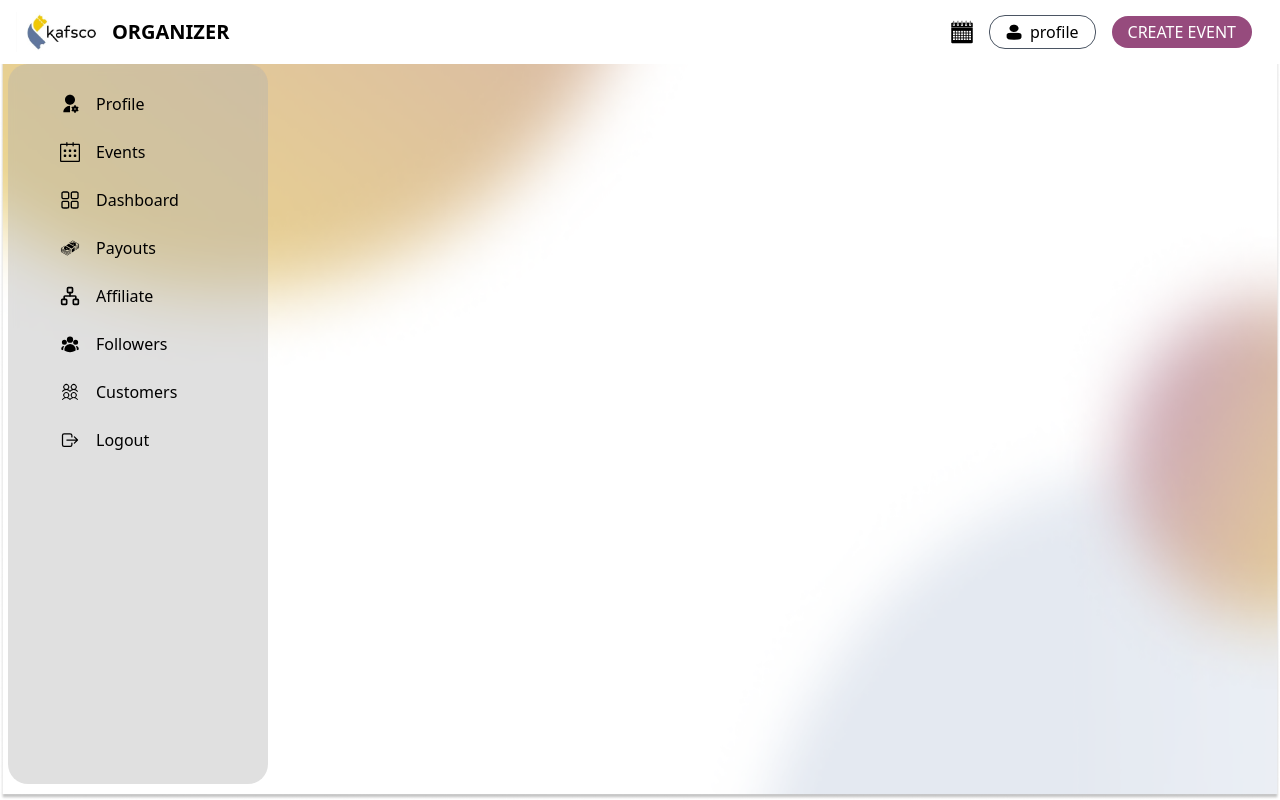
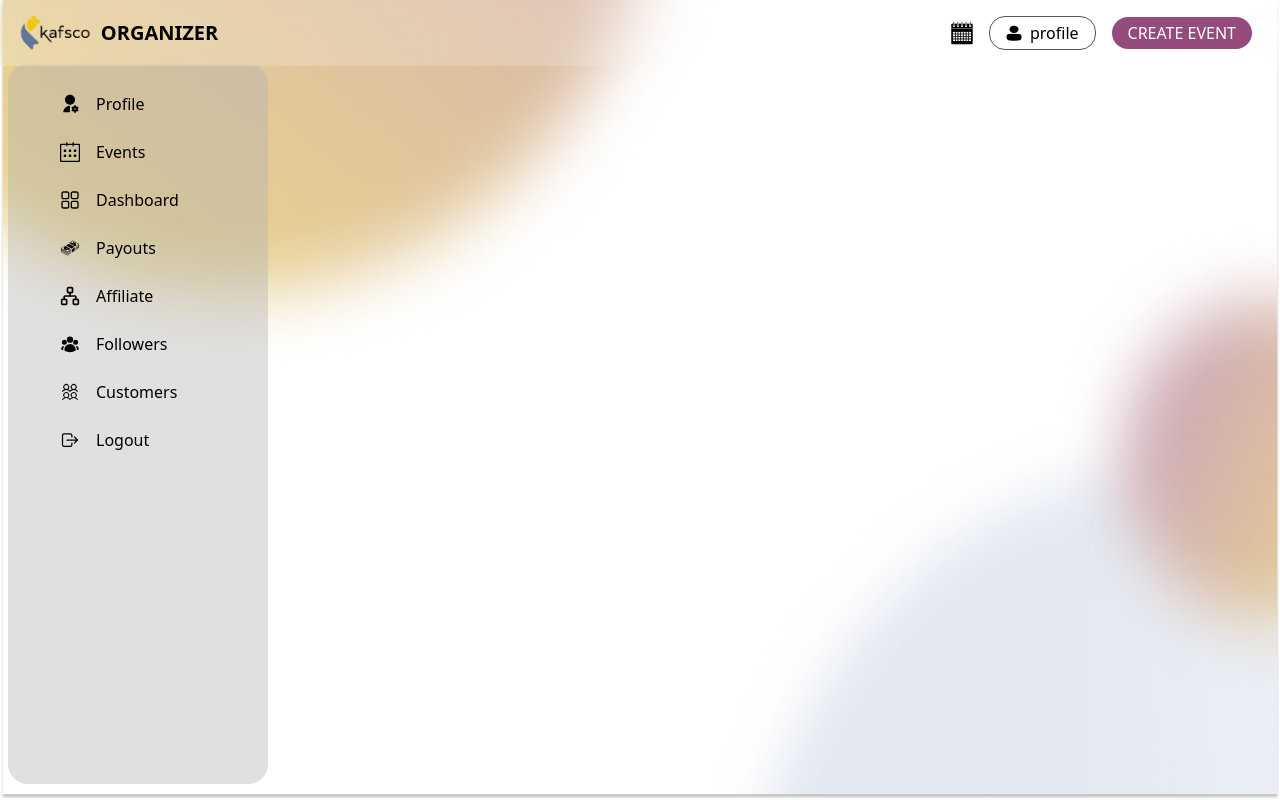
Before and after one commit to adway7103/organizer-dashboard-bms, a React (Vite) app: page / in a window 1280 px wide. Built offline with nearby package versions, Linux system fonts and the light colour scheme; sample sign-in values are in the browser's storage.

Commit message:
change logo

```diff
--- a/src/components/Navbar/Navbar.tsx
+++ b/src/components/Navbar/Navbar.tsx
@@ -1,7 +1,7 @@
 import { Link } from "react-router-dom";
 const Navbar = ({ toggleSidebar }: any) => {
   return (
-    <nav className="fixed top-0 left-0 w-full z-50 flex items-center justify-between pr-7 py-3 bg-white min-w-[300px] pl-4">
+    <nav className="fixed top-0 bg-white/20  backdrop-blur-lg left-0 w-screen z-50 flex items-center justify-between pr-7 py-3 min-w-[300px] pl-4">
       <div onClick={toggleSidebar} className="block sm:hidden pl-2">
         <svg
           xmlns="http://www.w3.org/2000/svg"
@@ -20,15 +20,15 @@ const Navbar = ({ toggleSidebar }: any) => {
       </div>
       <div className="flex items-center">
         <a href="https://www.kafsco.com" target="blank"  rel="noopener noreferrer">
-          <div className="size-10 w-full flex">
+          <div className="max-h-[6vh] max-w-[6vw] flex">
             <img
-              src="../kafsco.icon.jpeg"
+              src="/logo-nobg.png"
               alt="Organizer Logo"
               className="hidden sm:block"
             />
           </div>
         </a>
-        <span className="text-xl text-black font-semibold hidden sm:block">
+        <span className="pl-2 text-xl text-black font-semibold hidden sm:block">
           ORGANIZER
         </span>
       </div>
```
